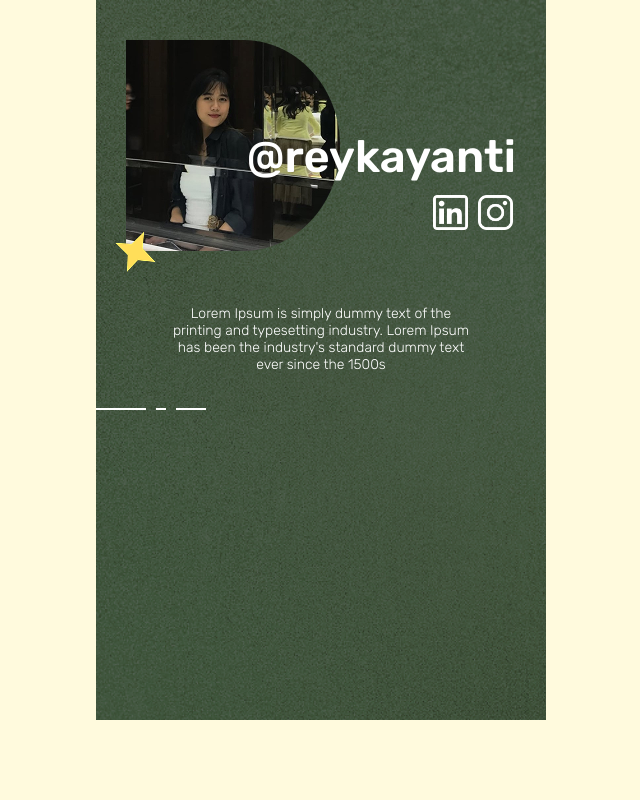
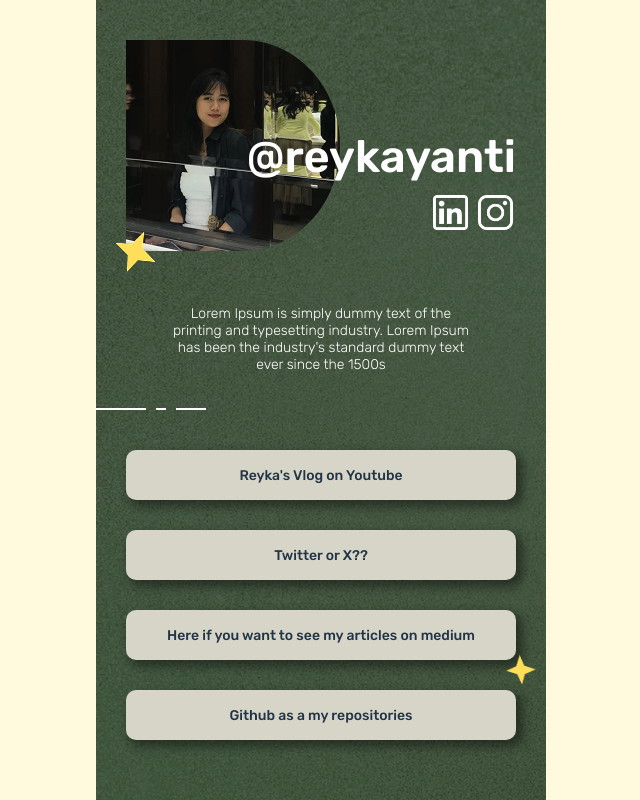
Before and after one commit to reykayanti/my-cable-tree, a React (Vite) app: page / in a window 1280 px wide. Shown: the whole page, without its empty margins (319-959 px from the left). Built offline with nearby package versions, Linux system fonts and the light colour scheme.

Commit message:
update header

```diff
--- a/src/App.css
+++ b/src/App.css
@@ -16,7 +16,7 @@
     background-color: #293928;
     background-image: url('assets/green-background.png');
     background-size: cover;
-    height: 720px;
+    height: 800px;
     width: 100%;
     padding: 0;
 }
--- a/src/components/Header/Header.jsx
+++ b/src/components/Header/Header.jsx
@@ -1,6 +1,7 @@
 import React from 'react'
 import { assets } from '../../assets/assets'
 import './Header.css'
+import MyLink from '../MyLinks/MyLinks'
 
 const Header = () => {
   return (
@@ -20,8 +21,8 @@ const Header = () => {
             <div className="one"></div>
             <div className="two"></div>
             <div className="three"></div>
-
         </div>
+        <MyLink/>
     </div>
   )
 }
--- /dev/null
+++ b/src/components/LinkItem/LinkItem.css
@@ -0,0 +1,13 @@
+.link-container{
+    height: 50px;
+    margin: 30px;
+    background-color: #D7D5C8;
+    border-radius: 10px;
+    box-shadow: 5px 5px 10px 2px rgba(0, 0, 0, 0.411);
+    display: flex;
+    justify-content: center;
+    align-items: center;
+    text-align: center;
+    font-size: 14px;
+    font-weight: 500;
+}
--- /dev/null
+++ b/src/components/LinkItem/LinkItem.jsx
@@ -0,0 +1,18 @@
+import React from 'react'
+import './LinkItem.css'
+
+
+const LinkItem = ({caption, url}) => {
+
+  const handleClick = () => {
+    window.open(url, '_blank', 'noopener,noreferrer')
+  }
+
+  return (
+    <div className='link-container' onClick={handleClick}>
+      {caption}
+    </div>
+  )
+}
+
+export default LinkItem
--- /dev/null
+++ b/src/components/MyLinks/MyLinks.css
@@ -0,0 +1,12 @@
+.my-link{
+    margin-top: 40px;
+}
+.icon-fly{
+    position: relative;
+}
+.icon-fly img{
+    width: 30px;
+    position: absolute;
+    right: 10px;
+    top: 200px;
+}
--- /dev/null
+++ b/src/components/MyLinks/MyLinks.jsx
@@ -0,0 +1,30 @@
+import React from 'react'
+import './MyLinks.css'
+import LinkItem from '../LinkItem/LinkItem'
+import { assets } from '../../assets/assets'
+
+const MyLinks = () => {
+
+  const links = [
+    { caption: "Reyka's Vlog on Youtube", url: "https://www.youtube.com/@reykayanti" },
+    { caption: "Twitter or X??", url: "https://x.com/masareylagisih" },
+    { caption: "Here if you want to see my articles on medium", url: "https://medium.com/@reykayanti" },
+    { caption: "Github as a my repositories", url: "https://github.com/reykayanti" }
+
+  ];
+
+  return (
+    <div className='my-link'>
+        <div className="icon-fly">
+          <img src={assets.star} alt="" />
+        </div>
+        {links.map((link, index) => (
+          <div key={index}>
+            <LinkItem caption={link.caption} url={link.url} />
+          </div>
+        ))}
+    </div>
+  )
+}
+
+export default MyLinks
```
Also changed, not shown: src/components/Link/Link.jsx (deleted, +0 -9 lines), src/components/Header/Header.css (line endings or trailing spaces), src/components/Link/Link.css (deleted).
